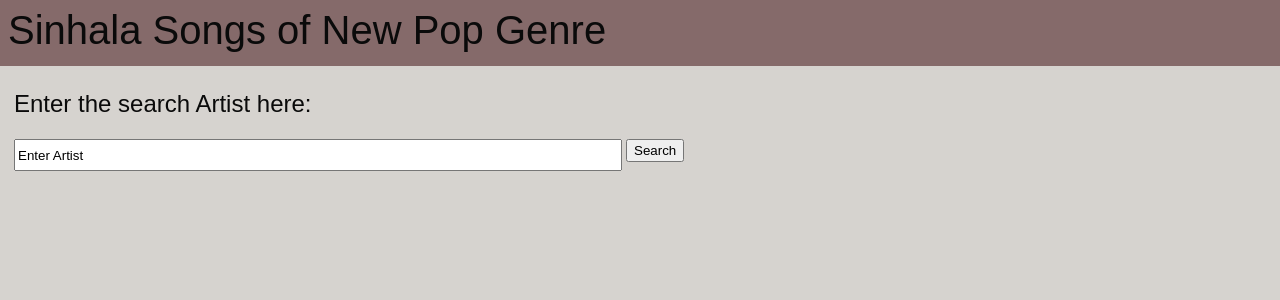
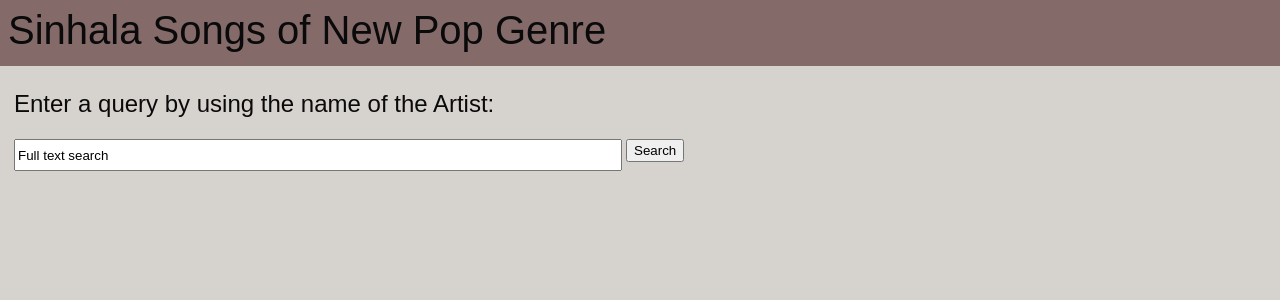
Before and after one commit to vinoja98/Sinhala-Songs-Search-Engine, a React (Create React App) app in the folder client/: page / in a window 1280 px wide. Shown: the top 300 px of the page. Built offline with nearby package versions, Linux system fonts and the light colour scheme.

Commit message:
frontend changes

```diff
--- a/client/src/App.js
+++ b/client/src/App.js
@@ -40,7 +40,7 @@ const App = () => {
       </nav>
       <p className='directions'>
         {' '}
-        Enter the search Artist here:
+        Enter a query by using the name of the Artist:
       </p>
       <div className='main'>
         <div className='type-selector'>
@@ -52,7 +52,7 @@ const App = () => {
                   <input
                     className='form'
                     type='text'
-                    placeholder='Enter Artist'
+                    placeholder='Full text search'
                     value={chosenArtist}
                     onChange={(e) => setchosenArtist(e.target.value)}
                   />
```
